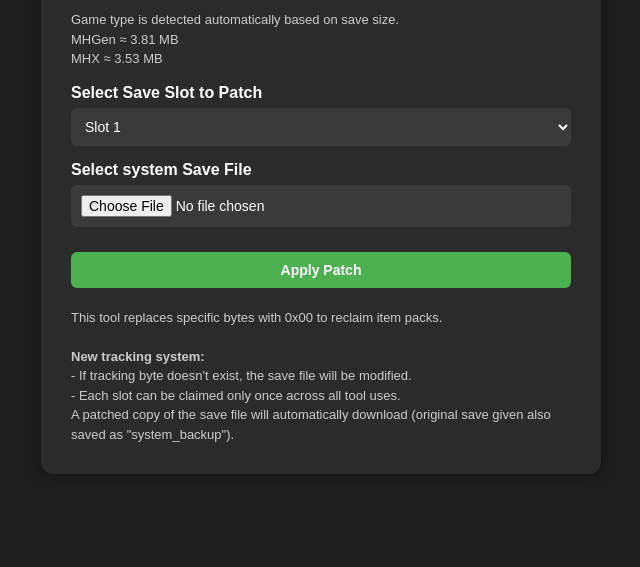
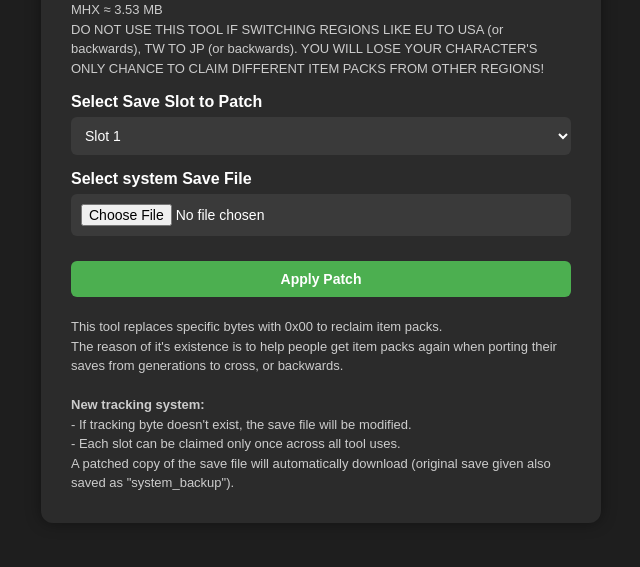
Before and after one commit to WillTheHunter/MH-Gen-X-Item-packs-reclaim, a plain HTML site: page index.html in a window 1280 px wide. Shown: the part 233-800 px from the top of the page, without its empty margins (319-959 px from the left). Drawn offline with Linux system fonts and the light colour scheme.

Commit message:
Update index.html

```diff
--- a/index.html
+++ b/index.html
@@ -3,7 +3,7 @@
 <head>
 <meta charset="UTF-8">
 <meta name="viewport" content="width=device-width, initial-scale=1.0">
-<title>Monster Hunter X/Gen Reclaim Content</title>
+<title>Monster Hunter X/Gen Reclaim Item Packs</title>
 <style>
     body {
         font-family: Arial, sans-serif;
@@ -92,7 +92,8 @@
     <div class="info">
         Game type is detected automatically based on save size.<br>
         MHGen ≈ 3.81 MB<br>
-        MHX ≈ 3.53 MB
+        MHX ≈ 3.53 MB<br>
+		DO NOT USE THIS TOOL IF SWITCHING REGIONS LIKE EU TO USA (or backwards), TW TO JP (or backwards). YOU WILL LOSE YOUR CHARACTER'S ONLY CHANCE TO CLAIM DIFFERENT ITEM PACKS FROM OTHER REGIONS!
     </div>
 
     <label for="slot">Select Save Slot to Patch</label>
@@ -110,7 +111,8 @@
     <div id="patchStatus" class="status-badge" style="display: none;"></div>
 
     <div class="info">
-        This tool replaces specific bytes with 0x00 to reclaim item packs.<br><br>
+        This tool replaces specific bytes with 0x00 to reclaim item packs.<br>
+		The reason of it's existence is to help people get item packs again when porting their saves from generations to cross, or backwards.<br><br>
         <strong>New tracking system:</strong><br>
         - If tracking byte doesn't exist, the save file will be modified.<br>
         - Each slot can be claimed only once across all tool uses.<br>
```
